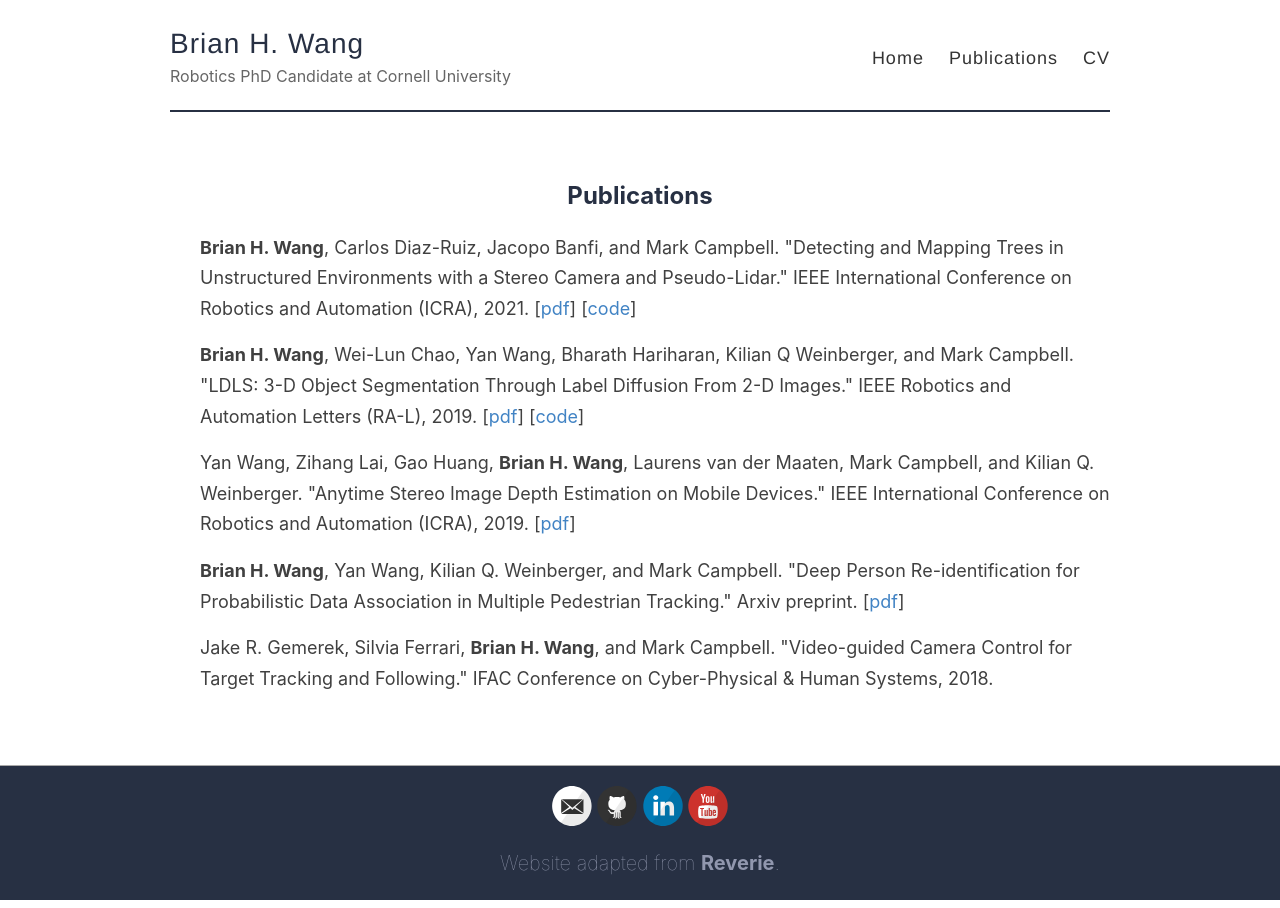
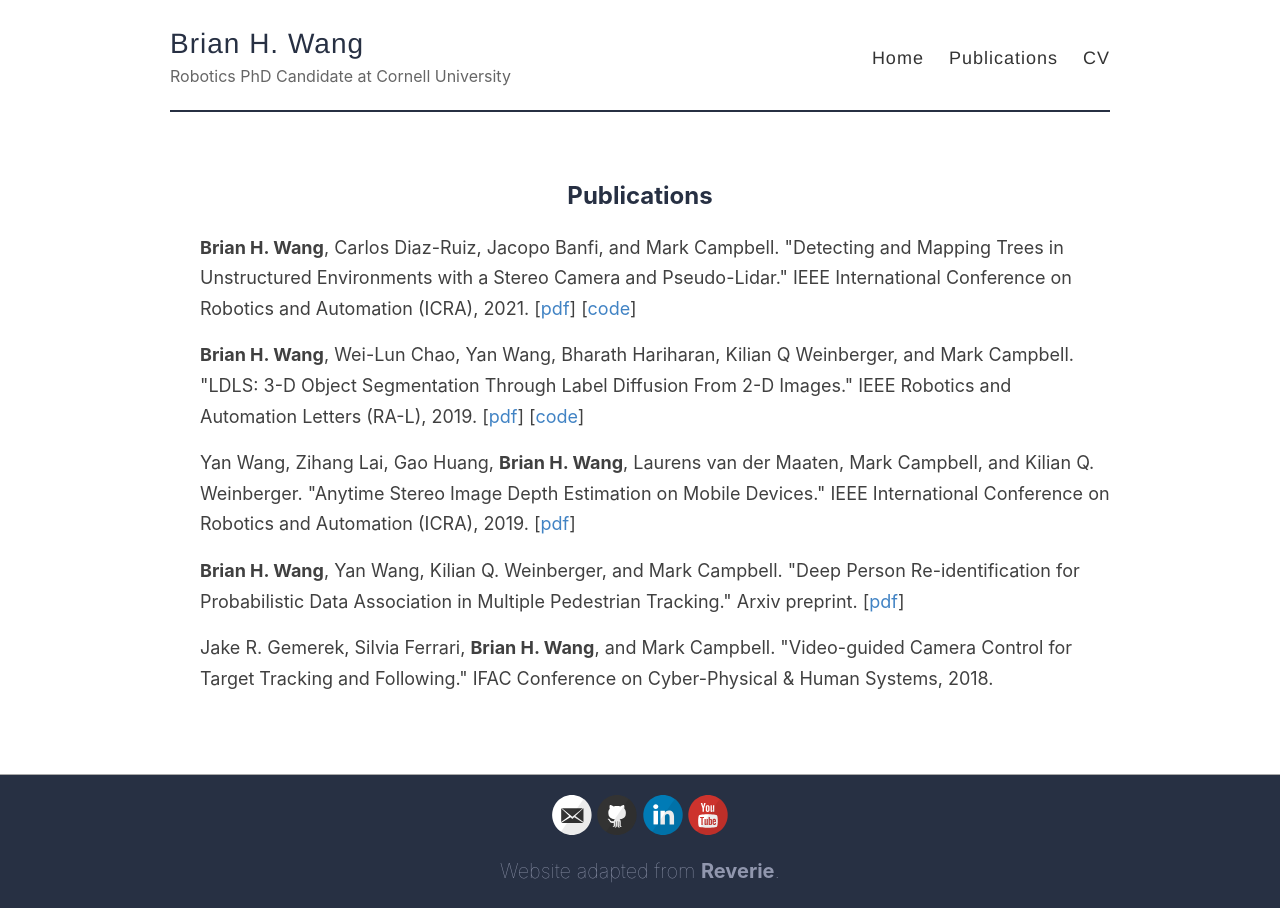
Before and after one commit to brian-h-wang/brian-h-wang.github.io, a Jekyll site: the page built from publications.html, in a window 1280 px wide. Built offline with Jekyll 4.4.1, drawn with Linux system fonts in a browser that asks for light colours.

Commit message:
Update spacing on homepage

```diff
--- a/_sass/_homepage.scss
+++ b/_sass/_homepage.scss
@@ -5,6 +5,18 @@
   font-weight: 300;
   flex-basis: 400px;
   margin: 0 40px 0 40px;
+}
+
+.intro-bio p {
+  margin-top: 0;
+}
+
+section {
+  margin: 20px 0;
+}
+
+section:last-child {
+  margin-bottom: 80px;
 }
 
 .profile-picture {
@@ -116,14 +128,15 @@
   margin-left: 2rem;
   padding-top: 0;
   h3 {
+    font-size: 1.2em;
     font-weight: 200;
     text-align: left;
-    border-bottom: 1px solid $spaceCadet;
-    background: $spaceCadet;
+    //border-bottom: 1px solid $spaceCadet;
+    //background: $spaceCadet;
     color: $coolGrey;
-    border-radius: 4px;
-    border-left: 4px solid $coolGrey;
-    padding-left: 20px;
+    //border-radius: 4px;
+    //border-left: 4px solid $coolGrey;
+    //padding-left: 20px;
     margin-top: 0;
     padding-top: 0;
   }
@@ -131,7 +144,8 @@
   p {
     color: $coolGrey;
     text-align: left;
-    font-weight: 400;
+    font-weight: 200;
+    font-size: 16px;
   }
 
   vertical-align: top;
@@ -141,6 +155,9 @@
 
 .citation {
    font-size: 0.8rem;
+  color: $coolGrey;
+  text-align: left;
+  font-weight: 200;
 }
 
 #recent-news {
```
Also changed, not shown: _layouts/home.html (+5 -5 lines).
